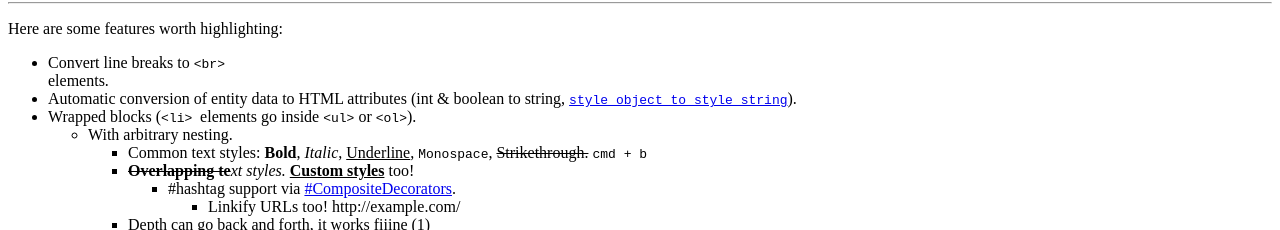
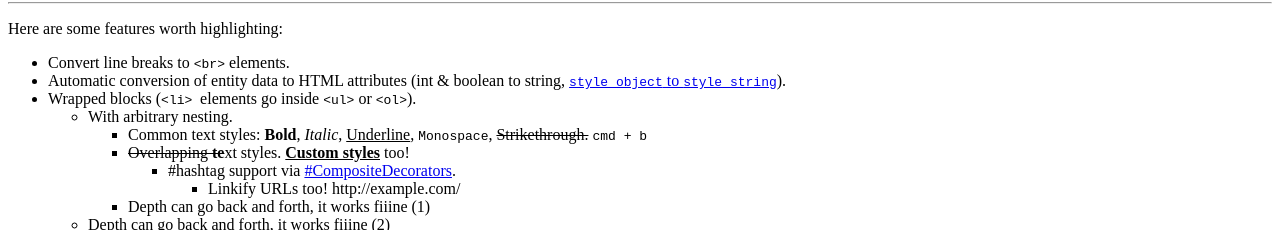
Before and after one commit to JNaftali/wagtail-richtext-prototype, a Next.js app: page /example in a window 1280 px wide. Shown: the part 194-424 px from the top of the page. Built offline with nearby package versions, Linux system fonts and the light colour scheme.

Commit message:
rework inline rendering, add composite decorators

```diff
--- a/components/RichText/index.tsx
+++ b/components/RichText/index.tsx
@@ -1,5 +1,5 @@
 import { WrappedBlockFeature, defaultFeatures } from "./features";
-import {
+import React, {
   createContext,
   createElement as h,
   useCallback,
@@ -118,7 +118,7 @@ function useGetBlockFeature() {
 function useGetStyleFeature() {
   const features = useContext(context).features.styles;
   return useCallback(
-    (style: InlineStyleRange) => features[style.style],
+    (style: InlineStyleRange) => features[style.style] ?? "span",
     [features]
   );
 }
@@ -133,7 +133,10 @@ function useGetEntity() {
 
 function useGetEntityFeature() {
   const features = useContext(context).features.entities;
-  return useCallback((entity: Entity) => features[entity.type], [features]);
+  return useCallback(
+    (entity: Entity) => features[entity.type] ?? "span",
+    [features]
+  );
 }
 
 function WrappedBlockComponent({
@@ -185,132 +188,142 @@ function WrappedBlockComponent({
   }
 }
 
+const compositeDecorators = [
+  {
+    strategy: /\\n/g,
+    component: () => <br />,
+  },
+];
+
+type CompositeRange = {
+  compositeKey: `compositedecorator${number}${number}`;
+  offset: number;
+  length: number;
+  component: string | React.FC;
+};
+
 function BlockComponent({ block }: { block: Block }) {
   const getFeatureForBlock = useGetBlockFeature();
-  const getFeatureForStyle = useGetStyleFeature();
-  const getEntity = useGetEntity();
-  const getFeatureForEntity = useGetEntityFeature();
+  let text = block.text;
 
-  const content = block.text.split("\n");
-  const contentWithBreaks = content
-    .flatMap((x, index) => [x, <br key={index} />])
-    .slice(0, -1);
-
-  const styles = [
-    ...(("inlineStyleRanges" in block ? block.inlineStyleRanges : null) ?? []),
-    ...(("entityRanges" in block ? block.entityRanges : null) ?? []),
-  ];
-  styles.sort((a, b) => {
+  const compositeRanges = compositeDecorators.flatMap(
+    ({ strategy, component }, index1) => {
+      return [...text.matchAll(strategy)].map(
+        (match, index2): CompositeRange => ({
+          compositeKey: `compositedecorator${index1}${index2}`,
+          offset: match.index ?? 0, // When can this be undefined? I don't know
+          length: match[0].length,
+          component,
+        })
+      );
+    }
+  );
+  const styleRanges =
+    "inlineStyleRanges" in block && block.inlineStyleRanges
+      ? block.inlineStyleRanges
+      : [];
+  const entityRanges =
+    "entityRanges" in block && block.entityRanges ? block.entityRanges : [];
+  const ranges = [...compositeRanges, ...styleRanges, ...entityRanges];
+  ranges.sort((a, b) => {
     if (a.offset !== b.offset) return a.offset - b.offset;
     if (a.length !== b.length) return b.length - a.length;
-    const aType = "key" in a ? a.key : a.style;
-    const bType = "key" in b ? b.key : b.style;
+    const aType =
+      "key" in a ? a.key : "compositeKey" in a ? a.compositeKey : a.style;
+    const bType =
+      "key" in b ? b.key : "compositeKey" in b ? b.compositeKey : b.style;
     return bType.toString().localeCompare(aType.toString());
   });
-  const contentWithBreaksAndStyles: any[] = [];
-
-  if (styles?.length) {
-    let characterIndex = 0;
-    let styleIndex = 0;
-    while (styleIndex < styles.length) {
-      const style = styles[styleIndex];
-
-      if (style.offset > characterIndex) {
-        // Move unstyled characters to the "done" pile
-        contentWithBreaksAndStyles.push(
-          pullCharacters(contentWithBreaks, style.offset - characterIndex)
-        );
-        characterIndex = style.offset;
-      }
-
-      const textToStyle = pullCharacters(contentWithBreaks, style.length);
-      characterIndex += style.length;
-
-      const overlappingStyles = styles
-        .slice(styleIndex + 1)
-        .filter(
-          (otherStyle) => otherStyle.offset < style.offset + style.length
-        );
-      if (overlappingStyles.length) {
-        // We have multiple overlapping styles!
-        // add the style element to the front of the array of styles
-        overlappingStyles.unshift(style);
-        // wrap the styles around each other
-        contentWithBreaksAndStyles.push(
-          overlappingStyles.reduce((result, style) => {
-            if ("style" in style) {
-              const StyleFeature = getFeatureForStyle(style) ?? "span";
-              return (
-                <StyleFeature key={style.offset + style.style}>
-                  {result}
-                </StyleFeature>
-              );
-            } else {
-              const entity = getEntity(style);
-              const EntityFeature = getFeatureForEntity(entity) ?? "span";
-              if (typeof EntityFeature === "string") {
-                contentWithBreaksAndStyles.push(
-                  h(
-                    EntityFeature,
-                    { key: entity.type + style.key, ...entity.data },
-                    textToStyle
-                  ) // why can I not typescript this correctly
-                );
-              } else {
-                return (
-                  <EntityFeature
-                    key={entity.type + style.key}
-                    data={entity.data}
-                  >
-                    {result}
-                  </EntityFeature>
-                );
-              }
-            }
-          }, textToStyle as any)
-        );
-        styleIndex += overlappingStyles.length;
-      } else {
-        if ("style" in style) {
-          const StyleFeature = getFeatureForStyle(style) ?? "span";
-          contentWithBreaksAndStyles.push(
-            <StyleFeature key={style.offset + style.style}>
-              {textToStyle}
-            </StyleFeature>
-          );
-        } else {
-          const entity = getEntity(style);
-          const EntityFeature = getFeatureForEntity(entity) ?? "span";
-          if (typeof EntityFeature === "string") {
-            contentWithBreaksAndStyles.push(
-              h(EntityFeature, { key: entity.type + style.key }, textToStyle) // why can I not typescript this correctly
-            );
-          } else {
-            contentWithBreaksAndStyles.push(
-              <EntityFeature key={entity.type + style.key} data={entity.data}>
-                {textToStyle}
-              </EntityFeature>
-            );
-          }
-        }
-        styleIndex += 1;
-      }
-    }
-    contentWithBreaksAndStyles.push(contentWithBreaks);
-  }
-
-  const children = styles.length
-    ? contentWithBreaksAndStyles
-    : contentWithBreaks;
 
   const feature = getFeatureForBlock(block);
   const Component =
     typeof feature === "object" ? feature.contentElement : feature;
   if (typeof Component === "string") {
-    return h(Component, {}, children);
+    return h(Component, {}, <StyledText ranges={ranges} text={text} />);
   } else {
-    return <Component block={block as FullBlock}>{children}</Component>;
+    return (
+      <Component block={block as FullBlock}>
+        <StyledText ranges={ranges} text={text} />
+      </Component>
+    );
   }
+}
+
+type TextRange = CompositeRange | InlineStyleRange | EntityRange;
+
+function StyledText({
+  text,
+  ranges,
+  characterIndex = 0,
+}: {
+  text: string;
+  ranges: TextRange[];
+  characterIndex?: number;
+}) {
+  const getFeatureForStyle = useGetStyleFeature();
+  const getEntity = useGetEntity();
+  const getFeatureForEntity = useGetEntityFeature();
+
+  let rangeIndex = 0;
+  const children: any[] = [];
+  while (rangeIndex < ranges.length) {
+    const currentRange = ranges[rangeIndex];
+    // The ranges array is sorted, so any chatacters earlier than the offset of the current range are plain
+    if (currentRange.offset > characterIndex) {
+      // Move plain characters to the "done" pile
+      const moveUntil = currentRange.offset - characterIndex;
+      children.push(text.slice(0, moveUntil));
+      text = text.slice(moveUntil);
+      characterIndex += moveUntil;
+    }
+
+    // the previous bit should have already corrected for characterIndex/currentRange.offset such that they're always the same
+    const rangeText = text.slice(0, currentRange.length);
+    text = text.slice(currentRange.length);
+
+    // If there are no overlapping ranges, the recursive call will just return the straight text
+    const overlappingRanges = pickUntil(
+      ranges.slice(rangeIndex + 1),
+      (range) => range.offset > currentRange.offset + currentRange.length
+    );
+    rangeIndex += overlappingRanges.length + 1;
+    const textChildren = (
+      <StyledText
+        text={rangeText}
+        ranges={overlappingRanges}
+        characterIndex={characterIndex}
+      />
+    );
+    characterIndex += rangeText.length;
+
+    if ("key" in currentRange) {
+      // we're dealing with an entity
+      const entity = getEntity(currentRange);
+      const Feature = getFeatureForEntity(entity);
+      if (typeof Feature === "string")
+        children.push(h(Feature, {}, textChildren));
+      else
+        children.push(
+          <Feature data={entity.data} key={"entity" + currentRange.key}>
+            {textChildren}
+          </Feature>
+        );
+    } else if ("style" in currentRange) {
+      const Feature = getFeatureForStyle(currentRange);
+      children.push(
+        <Feature key={currentRange.style + characterIndex}>
+          {textChildren}
+        </Feature>
+      );
+    } else {
+      const Feature = currentRange.component;
+      children.push(
+        <Feature key={currentRange.compositeKey}>{textChildren}</Feature>
+      );
+    }
+  }
+  children.push(text);
+  return <>{children}</>;
 }
 
 function AtomicBlock({ block }: { block: FullBlock }) {
--- a/tsconfig.json
+++ b/tsconfig.json
@@ -1,6 +1,6 @@
 {
   "compilerOptions": {
-    "target": "es5",
+    "target": "es6",
     "lib": [
       "dom",
       "dom.iterable",
```
